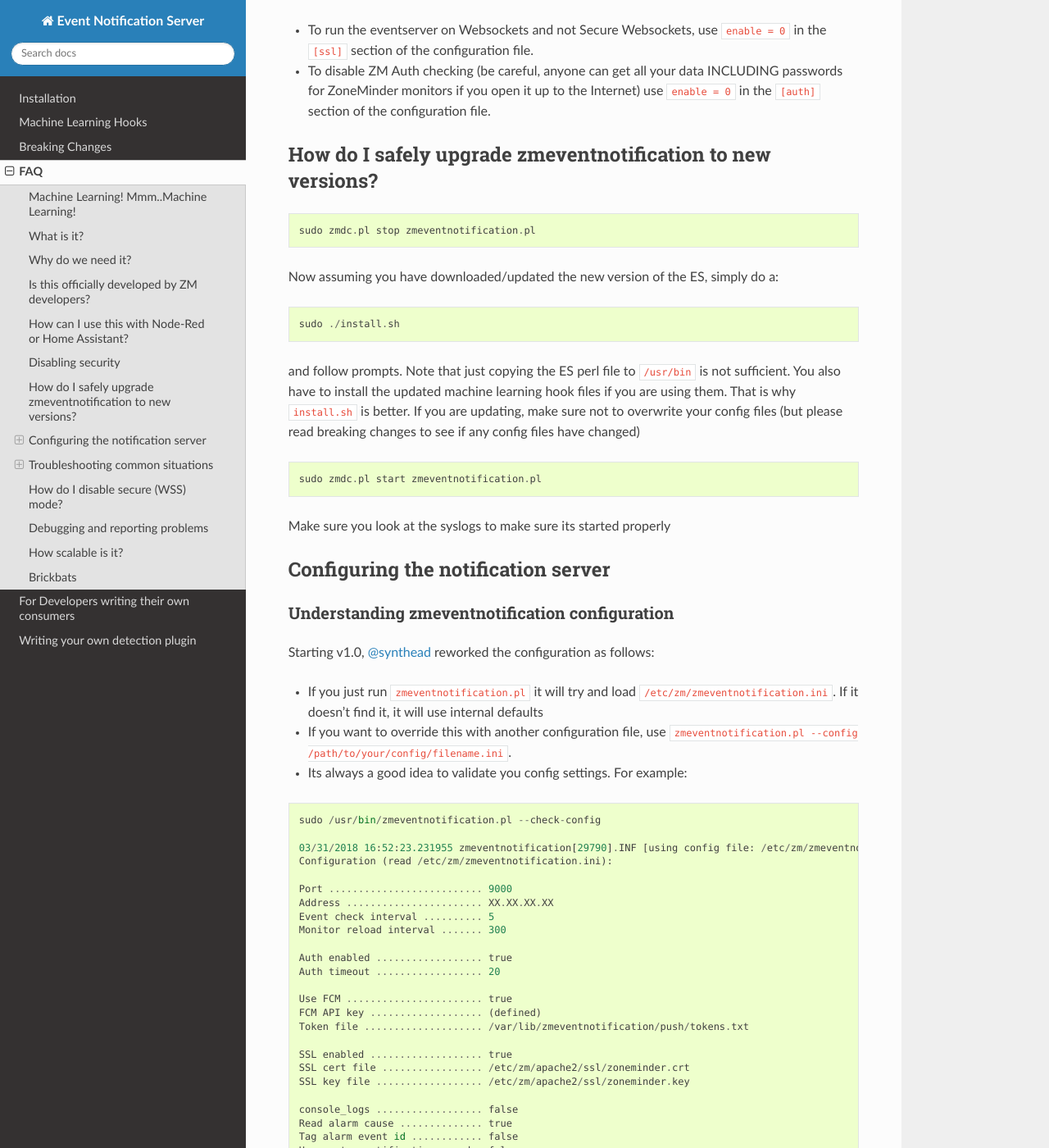
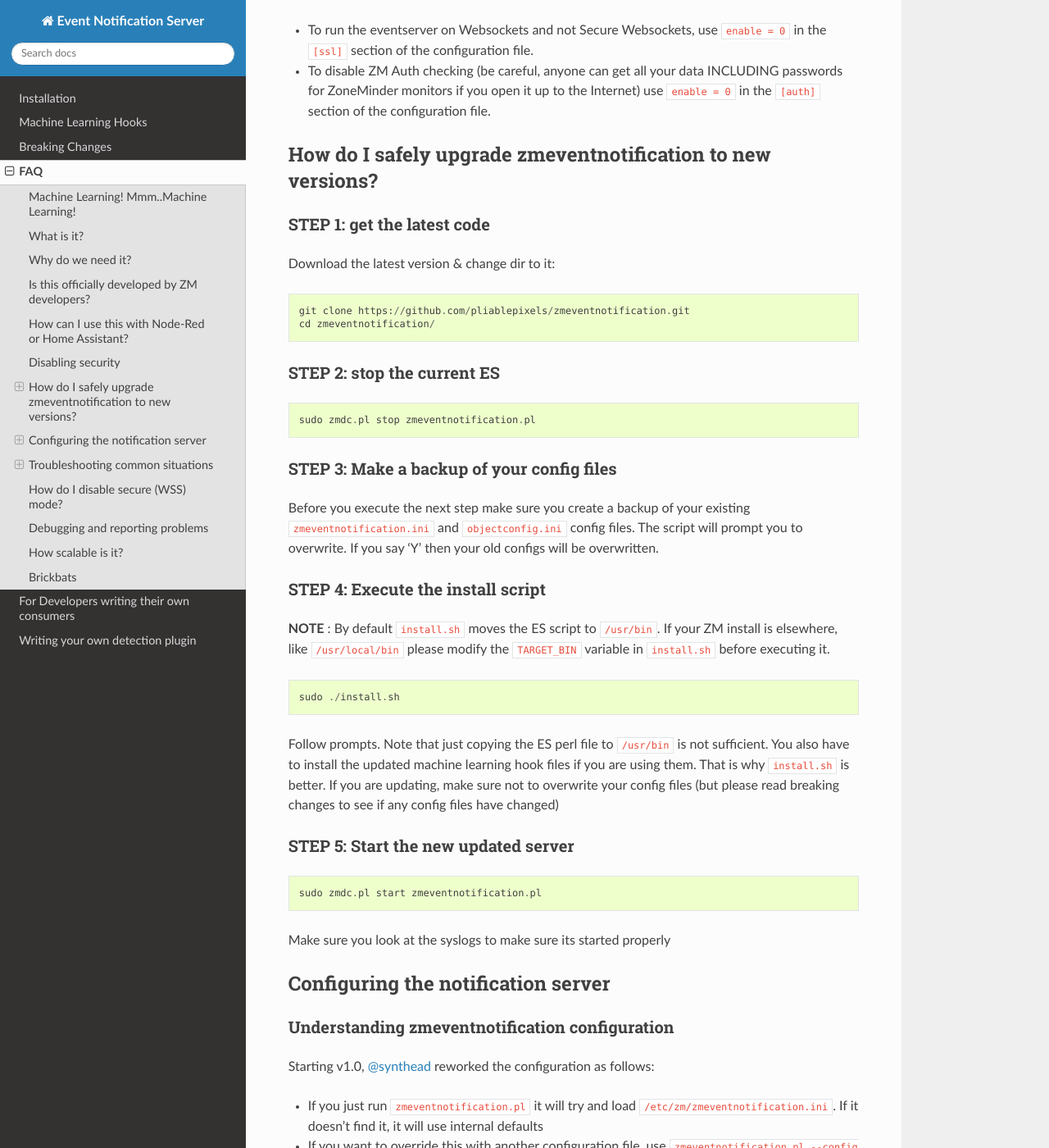
Before and after one commit to ZoneMinder/zmeventnotification, a Sphinx documentation site: the page built from docs/guides/faq.rst, in a window 1280 px wide and 1400 px high, scrolled down 1791 px. Shown: the whole window at 82% size. Built offline with Sphinx 7.4.7 and the Read the Docs theme 2.0.0, drawn with Linux system fonts in a browser that asks for light colours.

Commit message:
better upgrade notes

```diff
--- a/docs/guides/faq.rst
+++ b/docs/guides/faq.rst
@@ -92,20 +92,45 @@ the following
 How do I safely upgrade zmeventnotification to new versions?
 ------------------------------------------------------------
 
+STEP 1: get the latest code
+~~~~~~~~~~~~~~~~~~~~~~~~~~~
+
+Download the latest version & change dir to it:
+
+::
+
+  git clone https://github.com/pliablepixels/zmeventnotification.git
+  cd zmeventnotification/
+
+STEP 2: stop the current ES
+~~~~~~~~~~~~~~~~~~~~~~~~~~~~
+
 ::
 
     sudo zmdc.pl stop zmeventnotification.pl
 
+STEP 3: Make a backup of your config files
+~~~~~~~~~~~~~~~~~~~~~~~~~~~~~~~~~~~~~~~~~~~
 
-Now assuming you have downloaded/updated the new version of the ES, simply do a:
+Before you execute the next step make sure you create a backup of your existing ``zmeventnotification.ini`` and ``objectconfig.ini`` config files. The script will prompt you to overwrite. If you say 'Y' then your old configs will be overwritten.
+
+
+STEP 4: Execute the install script
+~~~~~~~~~~~~~~~~~~~~~~~~~~~~~~~~~~~
+
+**NOTE** : By default ``install.sh`` moves the ES script to ``/usr/bin``.
+If your ZM install is elsewhere, like ``/usr/local/bin`` please modify the ``TARGET_BIN`` variable
+in ``install.sh`` before executing it.
 
 ::
 
   sudo ./install.sh
 
 
-and follow prompts. Note that just copying the ES perl file to ``/usr/bin`` is not sufficient. You also have to install the updated machine learning hook files if you are using them. That is why ``install.sh`` is better. If you are updating, make sure not to overwrite your config files (but please read breaking changes to see if any config files have changed)
+Follow prompts. Note that just copying the ES perl file to ``/usr/bin`` is not sufficient. You also have to install the updated machine learning hook files if you are using them. That is why ``install.sh`` is better. If you are updating, make sure not to overwrite your config files (but please read breaking changes to see if any config files have changed)
 
+STEP 5: Start the new updated server
+~~~~~~~~~~~~~~~~~~~~~~~~~~~~~~~~~~~~
 
 ::
 
```
